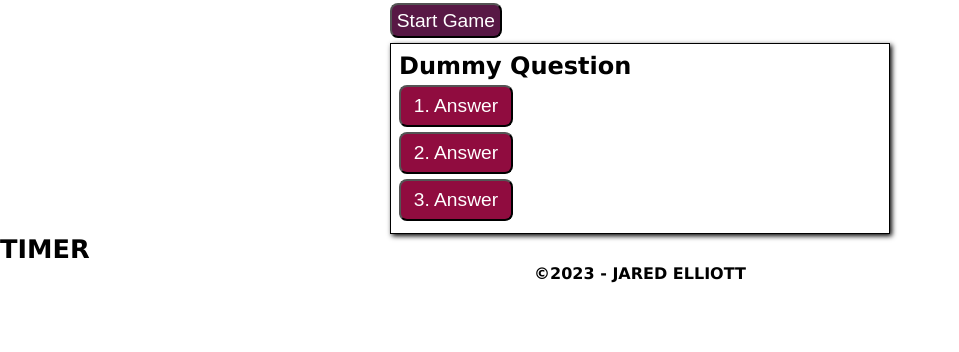
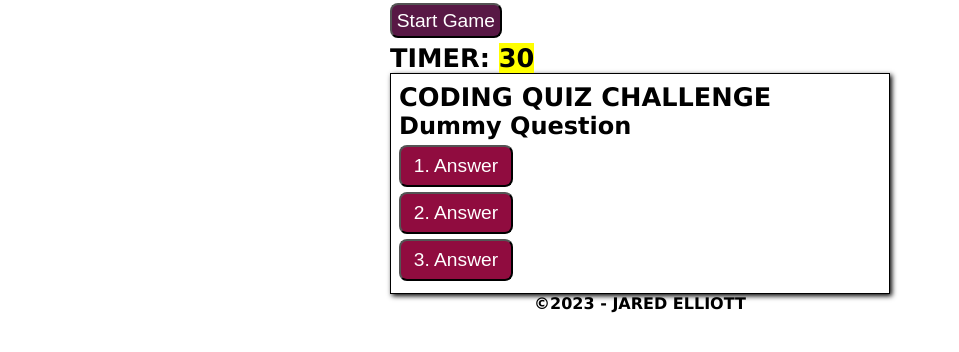
Before and after one commit to CLTJared/timed-coding-quiz, a plain HTML site: page index.html in a window 1280 px wide. Shown: the part 40-392 px from the top of the page, without its empty margins (0-959 px from the left). Drawn offline with Linux system fonts and the light colour scheme.

Commit message:
Moved Timer, setting game board area for more styling.

```diff
--- a/index.html
+++ b/index.html
@@ -15,10 +15,16 @@
     <main>
         <section id="gameBoard">
             <button id="gameStart" data-hidden="false">Start Game</button>
+            <!-- Start Timer Information -->
+            <section id="timer">
+                <h3>Timer: <mark id="gameTime">30</mark></h3>
+            </section>
+            <!-- End Timer Information -->
+
             <!-- Game Board Area -->
             <div id="gameQuestion">
                 <!-- Elements will be added to this area for the game -->
-
+                <h3>Coding Quiz Challenge</h3>
                 <!-- To be removed before final submittion, used for determing spacing/color features -->
                 <p id="gameQuestionText">Dummy Question</p>
                 <button name="question" id="question1" data-index="1">1. Answer</button>
@@ -27,20 +33,13 @@
                 <!-- To be removed before final submittion, used for determing spacing/color features -->
             </div>
         </section>
-
-        <!-- Start Timer Information -->
-        <section id="timer">
-            <h3>Timer</h3>
-            <div id="gameTime">
-
-            </div>
-        </section>
-        <!-- End Timer Information -->
     </main>
     <!-- Extra Content Goes Here -->
     <!-- Footer Content Goes Here -->
     <footer>
         <h6>&copy;2023 - Jared Elliott </h6>
     </footer>
+
+    <script src="assets/javascript/game.js"></script>
 </body>
 </html>
```
